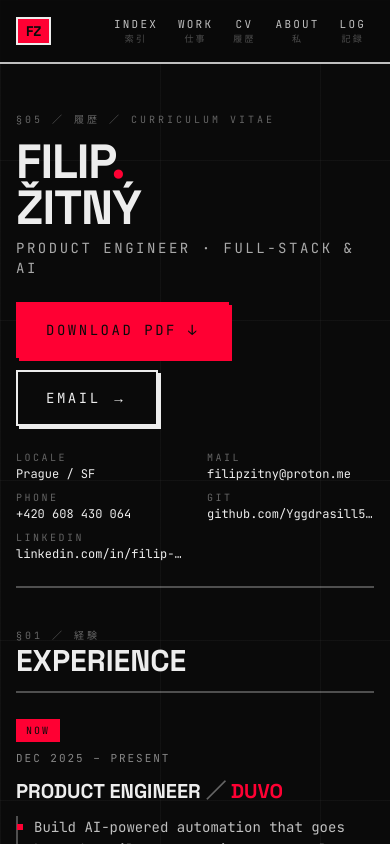
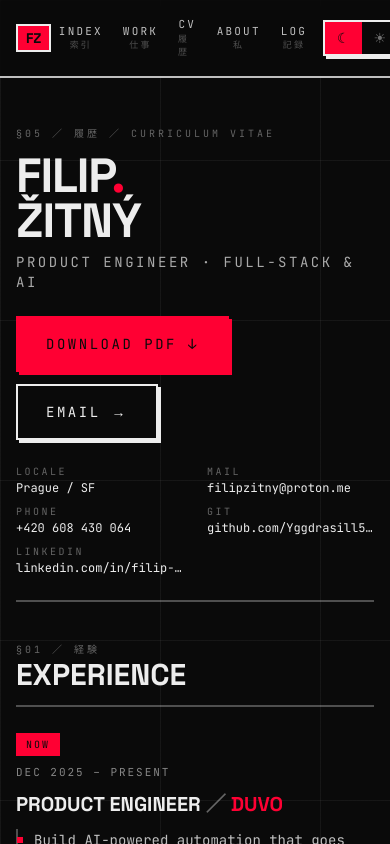
Before and after one commit to Yggdrasill501/yggdrasill501.dev, a Next.js app: page /cv in a window 390 px wide. Shown: the top 844 px of the page. Built offline with nearby package versions, Linux system fonts and the light colour scheme.

Commit message:
feat: light mode

```diff
--- a/app/components/Nav.tsx
+++ b/app/components/Nav.tsx
@@ -1,4 +1,5 @@
 import Link from "next/link";
+import ThemeToggle from "./ThemeToggle";
 
 const links = [
   { href: "/", label: "INDEX", kana: "索引" },
@@ -20,6 +21,7 @@ export default function Nav() {
             yggdrasill501.dev
           </span>
         </Link>
+        <div className="flex items-center gap-2 sm:gap-3">
           <ul className="flex items-center gap-1 sm:gap-2">
             {links.map((l) => (
               <li key={l.href}>
@@ -35,6 +37,8 @@ export default function Nav() {
               </li>
             ))}
           </ul>
+          <ThemeToggle />
+        </div>
       </div>
     </nav>
   );
--- /dev/null
+++ b/app/components/ThemeToggle.tsx
@@ -0,0 +1,66 @@
+"use client";
+
+import { useEffect, useState } from "react";
+
+type Theme = "dark" | "light";
+
+export default function ThemeToggle() {
+  const [theme, setTheme] = useState<Theme>("dark");
+  const [mounted, setMounted] = useState(false);
+
+  useEffect(() => {
+    const stored = (() => {
+      try {
+        return localStorage.getItem("theme") as Theme | null;
+      } catch {
+        return null;
+      }
+    })();
+    const initial: Theme =
+      stored ?? (document.documentElement.classList.contains("light") ? "light" : "dark");
+    apply(initial);
+    setTheme(initial);
+    setMounted(true);
+  }, []);
+
+  function apply(next: Theme) {
+    const root = document.documentElement;
+    if (next === "light") root.classList.add("light");
+    else root.classList.remove("light");
+  }
+
+  function toggle() {
+    const next: Theme = theme === "dark" ? "light" : "dark";
+    apply(next);
+    setTheme(next);
+    try {
+      localStorage.setItem("theme", next);
+    } catch {}
+  }
+
+  const isLight = theme === "light";
+
+  return (
+    <button
+      type="button"
+      onClick={toggle}
+      role="switch"
+      aria-checked={isLight}
+      aria-label={`Switch to ${isLight ? "dark" : "light"} mode`}
+      title={`Switch to ${isLight ? "dark" : "light"} mode`}
+      suppressHydrationWarning
+      className="relative inline-flex h-9 w-[78px] cursor-pointer items-center border-2 border-bone bg-transparent shadow-brut-sm transition-[transform,box-shadow] hover:-translate-x-[1px] hover:-translate-y-[1px] hover:shadow-brut active:translate-x-[2px] active:translate-y-[2px] active:shadow-none"
+    >
+      <span
+        aria-hidden
+        className={`pointer-events-none absolute inset-y-0 left-0 w-1/2 bg-rust transition-transform duration-150 ${
+          isLight ? "translate-x-full" : "translate-x-0"
+        }`}
+      />
+      <span className="relative z-10 grid w-full grid-cols-2 items-center justify-items-center font-mono text-sm leading-none">
+        <span className={mounted && !isLight ? "text-ink" : "text-bone/45"}>☾</span>
+        <span className={mounted && isLight ? "text-ink" : "text-bone/45"}>☀</span>
+      </span>
+    </button>
+  );
+}
--- a/app/globals.css
+++ b/app/globals.css
@@ -4,31 +4,47 @@
 
 @layer base {
   :root {
+    /* DARK (default) */
+    --ink: 10 10 10;
+    --bone: 237 237 237;
+    --ash: 26 26 26;
+    --smoke: 42 42 42;
+    --rust: 255 0 51;
+    --rustdim: 204 0 41;
     color-scheme: dark;
+  }
+
+  :root.light {
+    --ink: 237 235 230;    /* warm off-white paper */
+    --bone: 26 26 26;      /* darker gray, not pure black */
+    --ash: 218 215 208;    /* slightly darker paper for cards */
+    --smoke: 200 196 188;  /* dividers / borders soft */
+    /* rust stays consistent across themes */
+    color-scheme: light;
   }
 
   html,
   body {
-    background: #0a0a0a;
-    color: #ededed;
+    background: rgb(var(--ink));
+    color: rgb(var(--bone));
     font-family: var(--font-jetbrains-mono), ui-monospace, monospace;
     -webkit-font-smoothing: antialiased;
   }
 
   body {
     background-image:
-      linear-gradient(to right, rgba(237, 237, 237, 0.035) 1px, transparent 1px),
-      linear-gradient(to bottom, rgba(237, 237, 237, 0.035) 1px, transparent 1px);
+      linear-gradient(to right, rgb(var(--bone) / 0.06) 1px, transparent 1px),
+      linear-gradient(to bottom, rgb(var(--bone) / 0.06) 1px, transparent 1px);
     background-size: 160px 160px;
   }
 
   ::selection {
-    background: #ff0033;
-    color: #0a0a0a;
+    background: rgb(var(--rust));
+    color: rgb(var(--ink));
   }
 
   *:focus-visible {
-    outline: 2px solid #ff0033;
+    outline: 2px solid rgb(var(--rust));
     outline-offset: 2px;
   }
 }
@@ -40,8 +56,8 @@
   .scanline {
     background-image: repeating-linear-gradient(
       0deg,
-      rgba(237, 237, 237, 0.04) 0px,
-      rgba(237, 237, 237, 0.04) 1px,
+      rgb(var(--bone) / 0.05) 0px,
+      rgb(var(--bone) / 0.05) 1px,
       transparent 1px,
       transparent 3px
     );
--- a/app/layout.tsx
+++ b/app/layout.tsx
@@ -21,11 +21,20 @@ export const metadata: Metadata = {
   icons: { icon: "/favicon.png" },
 };
 
+const noFlashScript = `(function(){try{var t=localStorage.getItem('theme');if(t==='light')document.documentElement.classList.add('light');}catch(e){}})();`;
+
 export default function RootLayout({
   children,
 }: Readonly<{ children: React.ReactNode }>) {
   return (
-    <html lang="en" className={`${jetbrainsMono.variable} ${spaceGrotesk.variable}`}>
+    <html
+      lang="en"
+      suppressHydrationWarning
+      className={`${jetbrainsMono.variable} ${spaceGrotesk.variable}`}
+    >
+      <head>
+        <script dangerouslySetInnerHTML={{ __html: noFlashScript }} />
+      </head>
       <body className="min-h-screen bg-ink text-bone antialiased">
         {children}
       </body>
--- a/tailwind.config.ts
+++ b/tailwind.config.ts
@@ -10,23 +10,23 @@ const config: Config = {
   theme: {
     extend: {
       colors: {
-        ink: "#0a0a0a",
-        bone: "#ededed",
-        ash: "#1a1a1a",
-        smoke: "#2a2a2a",
-        rust: "#ff0033",
-        rustdim: "#cc0029",
-        border: "#ededed",
+        ink: "rgb(var(--ink) / <alpha-value>)",
+        bone: "rgb(var(--bone) / <alpha-value>)",
+        ash: "rgb(var(--ash) / <alpha-value>)",
+        smoke: "rgb(var(--smoke) / <alpha-value>)",
+        rust: "rgb(var(--rust) / <alpha-value>)",
+        rustdim: "rgb(var(--rustdim) / <alpha-value>)",
+        border: "rgb(var(--bone) / <alpha-value>)",
       },
       fontFamily: {
         mono: ["var(--font-jetbrains-mono)", "ui-monospace", "monospace"],
         display: ["var(--font-space-grotesk)", "system-ui", "sans-serif"],
       },
       boxShadow: {
-        brut: "6px 6px 0 0 #ededed",
-        "brut-sm": "3px 3px 0 0 #ededed",
-        "brut-rust": "6px 6px 0 0 #ff0033",
-        "brut-rust-sm": "3px 3px 0 0 #ff0033",
+        brut: "6px 6px 0 0 rgb(var(--bone))",
+        "brut-sm": "3px 3px 0 0 rgb(var(--bone))",
+        "brut-rust": "6px 6px 0 0 rgb(var(--rust))",
+        "brut-rust-sm": "3px 3px 0 0 rgb(var(--rust))",
       },
       keyframes: {
         marquee: {
```
Lines whose indentation alone changed are shown as unchanged.
